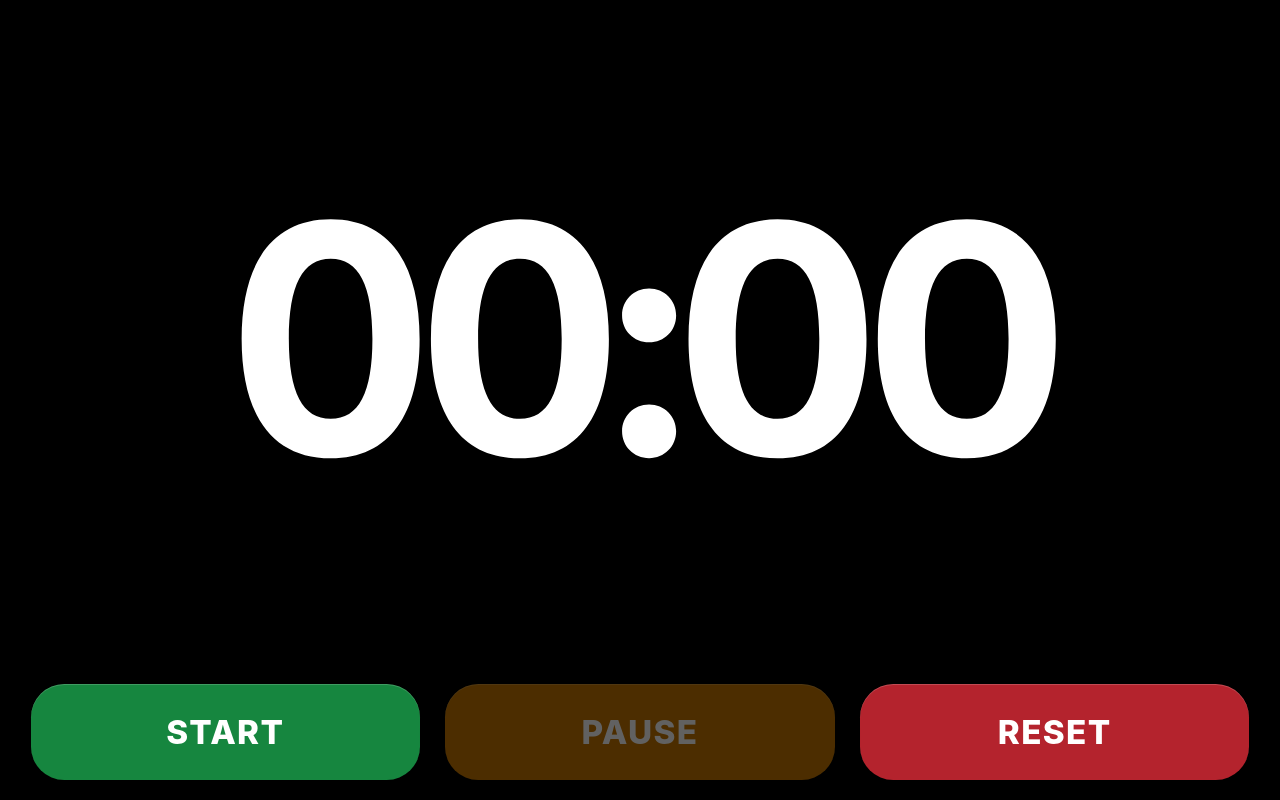
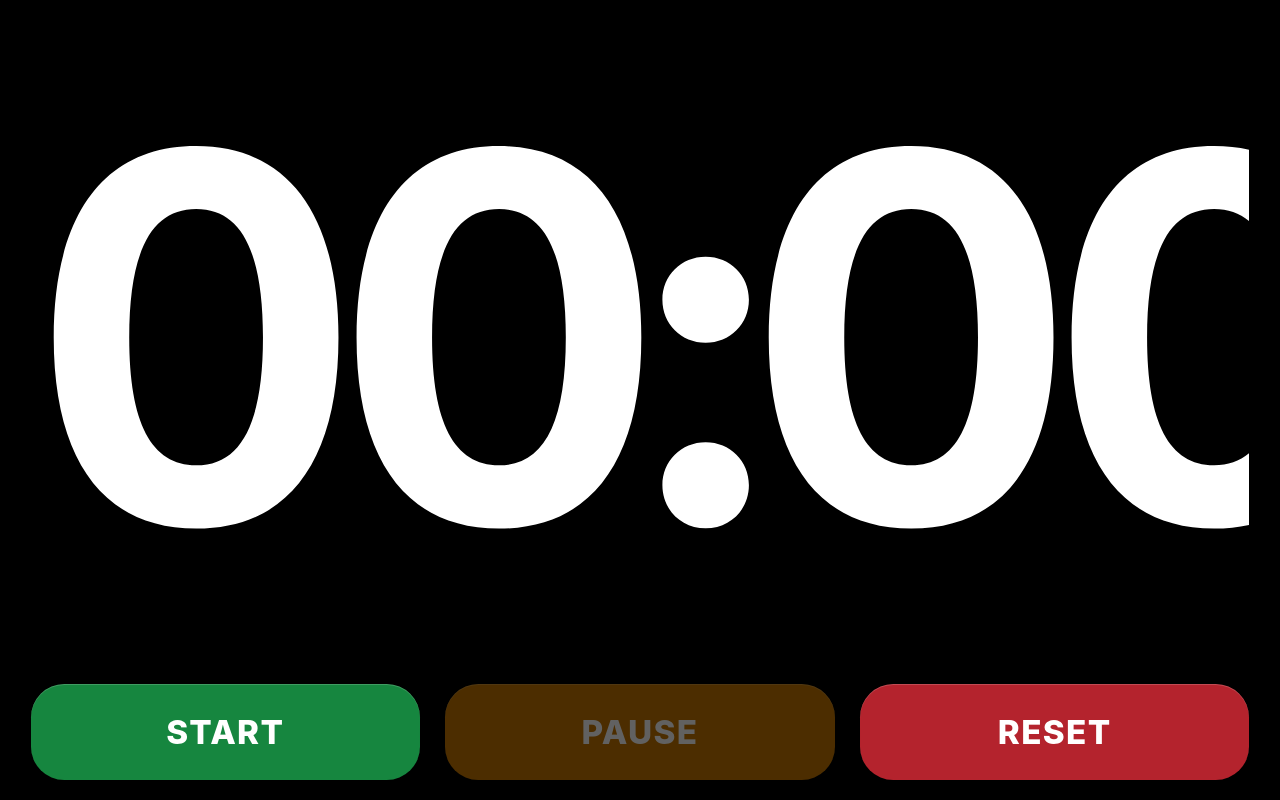
Before and after one commit to windschatten-charly/StopWatch-Pro, a plain HTML site: page index.html in a window 1280 px wide. Drawn offline with Linux system fonts and the light colour scheme.

Commit message:
Update styles.css

```diff
--- a/styles.css
+++ b/styles.css
@@ -64,7 +64,7 @@ button {
   line-height: 0.86;
   letter-spacing: -0.055em;
   white-space: nowrap;
-  font-size: clamp(7rem, 25vw, 22rem);
+  font-size: 40vw;
   transform: translateY(-1%);
 }
 
```
